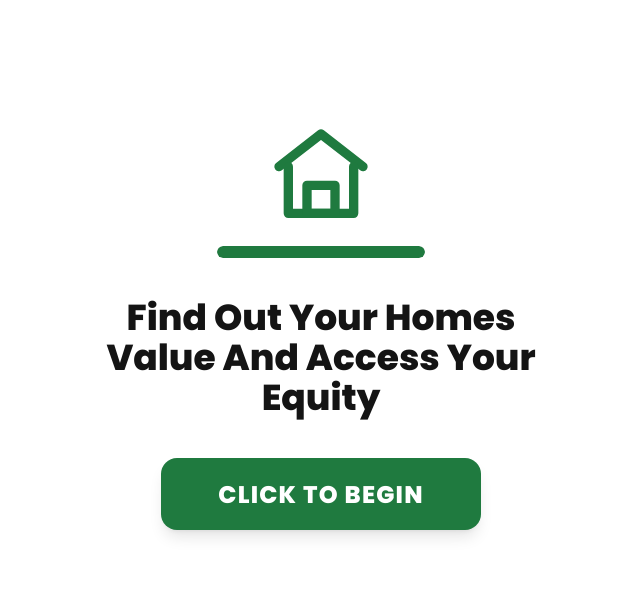
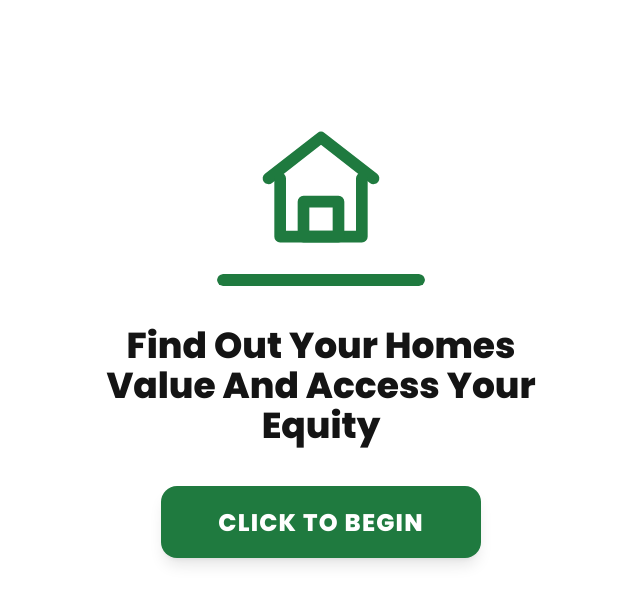
Before and after one commit to aruntah2000-create/prelander, a plain HTML site: page index.html in a window 1280 px wide. Shown: the whole page, without its empty margins (319-959 px from the left). Drawn offline with Linux system fonts and the light colour scheme.

Commit message:
Update index.html

```diff
--- a/index.html
+++ b/index.html
@@ -75,12 +75,12 @@
     }
 
     .home-icon {
-      width: 96px;
-      height: 96px;
+      width: 120px;
+      height: 120px;
     }
 
     @media (min-width: 768px) {
-      .home-icon { width: 112px; height: 112px; }
+      .home-icon { width: 140px; height: 140px; }
     }
 
     /* --- Flat loading bar --- */
```
